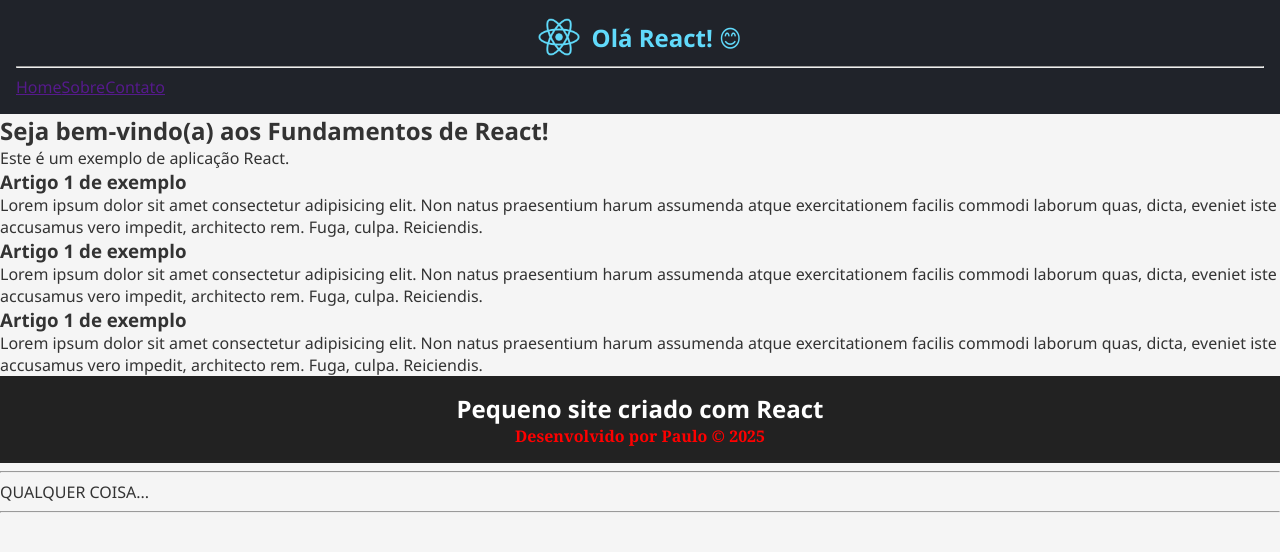
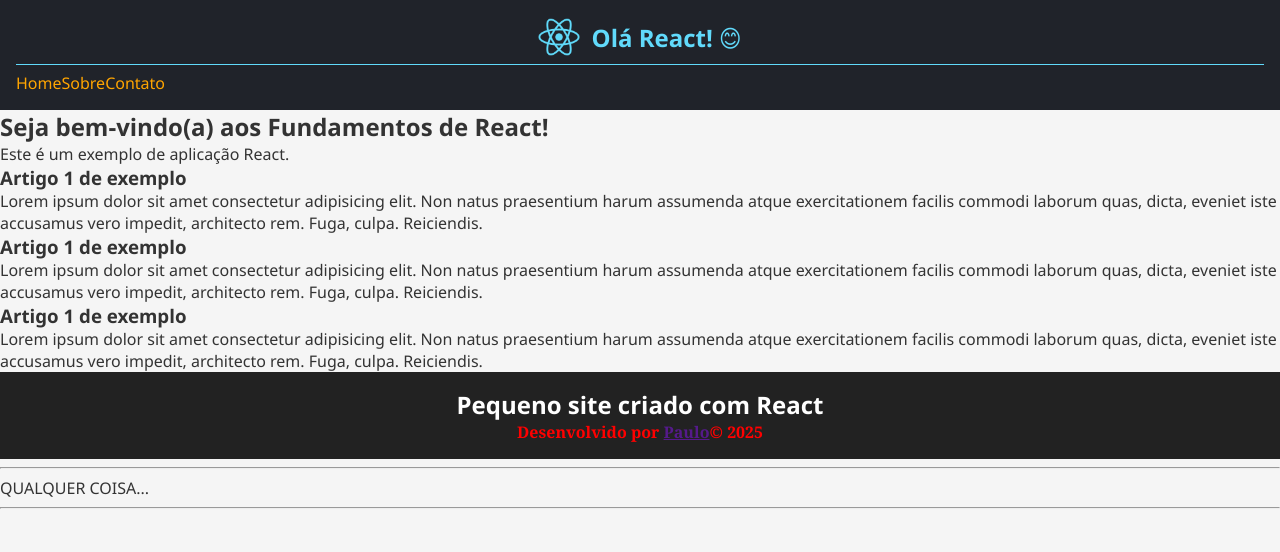
Before and after one commit to PauloHenrique00-tech/react-fundamentos, a React (Vite) app: page / in a window 1280 px wide. Shown: the top 552 px of the page. Built offline with nearby package versions, Linux system fonts and the light colour scheme.

Commit message:
Aplica regra aninhada

```diff
--- a/src/components/Cabecalho.module.css
+++ b/src/components/Cabecalho.module.css
@@ -8,6 +8,17 @@ de array com colchetes. */
   background-color: #20232a;
   color: #61dafb;
   padding: 1rem;
+
+  a {
+    color: orange;
+    text-decoration: none;
+  }
+
+  hr {
+    border: none;
+    border-top: 1px solid;
+    margin: 0.4rem 0;
+  }
 }
 
 .logo {
@@ -23,3 +34,10 @@ de array com colchetes. */
   gap: 0.5rem;
   font-size: 1.5rem;
 }
+
+/* Classe/Seletor Descendente:
+Formata os links contidos na classe do header */
+/*.topoSite a {
+  text-decoration: none;
+  color: orange;
+} */
--- a/src/components/Rodape.tsx
+++ b/src/components/Rodape.tsx
@@ -13,7 +13,11 @@ export default function Rodape() {
       <footer style={estilosrodape}>
         <h2>Pequeno site criado com React</h2>
         <p style={{ color: "red", fontWeight: "bold" }}>
-          Desenvolvido por <b>Paulo</b> &copy; 2025
+          Desenvolvido por {""}
+          <b>
+            <a href="">Paulo</a>
+          </b>
+          &copy; 2025
         </p>
       </footer>
       <hr />
```
